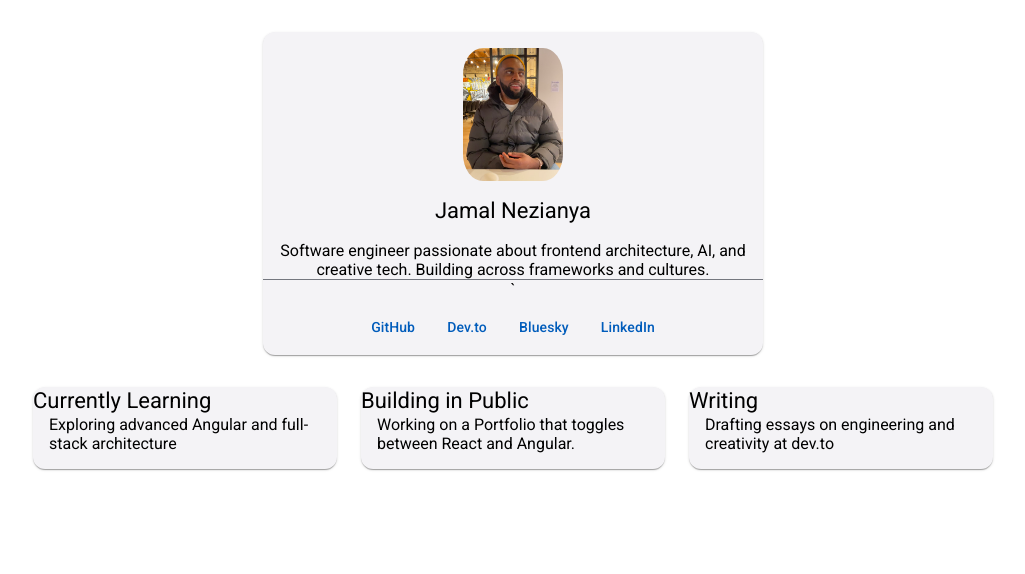
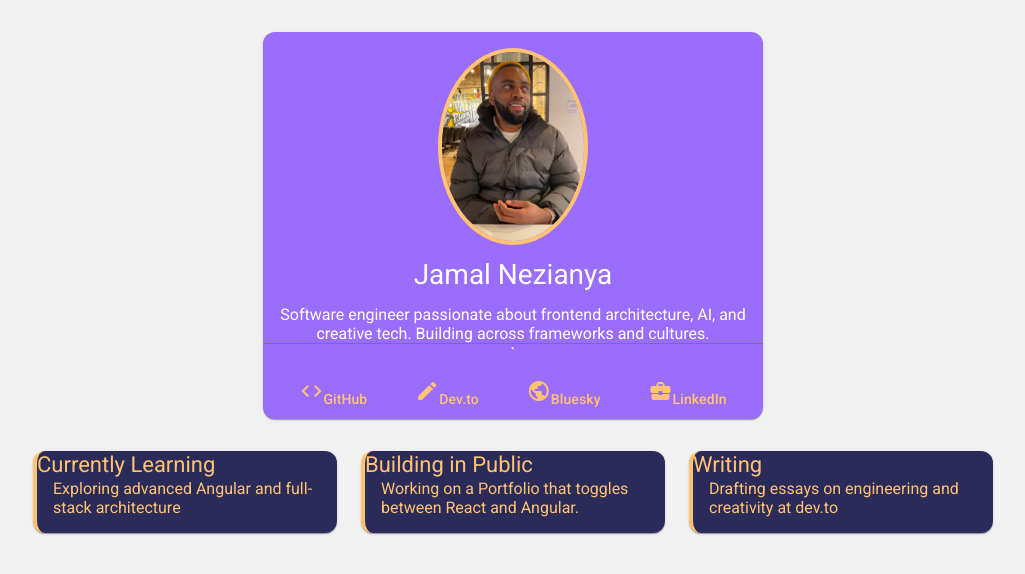
Before and after one commit to jamal-chukwuka/my-angular-portfolio, an Angular app in the folder angular-portfolio/: page / in a window 1280 px wide. Shown: the top 574 px of the page, without its empty margins (127-1152 px from the left). Built offline with nearby package versions, Linux system fonts and the light colour scheme.

Commit message:
Changed color palette

```diff
--- a/angular-portfolio/src/app/components/temp-portfolio/temp-portfolio.component.html
+++ b/angular-portfolio/src/app/components/temp-portfolio/temp-portfolio.component.html
@@ -9,10 +9,16 @@
     </mat-card-content>
         <mat-divider></mat-divider>
     `   <mat-card-actions class="social-links">
-            <a mat-button href="https://github.com/jamal-chukwuka" target="_blank">GitHub</a>
-            <a mat-button href="https://dev.to/jamal-chukwuka" target="_blank">Dev.to</a>
-            <a mat-button href="https://bsky.app/profile/jamal-chukwuka.bsky.social" target="_blank">Bluesky</a>
-            <a mat-button href="https://www.linkedin.com/in/jamal-nezianya/" target="_blank">LinkedIn</a>
+            <a mat-button href="https://github.com/jamal-chukwuka" target="_blank">
+                    <span class="material-icons">code</span><br>GitHub</a>
+            <a mat-button href="https://dev.to/jamal-chukwuka" target="_blank">
+                        <span class="material-icons">edit</span><br>Dev.to</a>
+            <a mat-button href="https://bsky.app/profile/jamal-chukwuka.bsky.social" target="_blank">
+                    <span class="material-icons">public</span><br>Bluesky
+            </a>
+            <a mat-button href="https://www.linkedin.com/in/jamal-nezianya/" target="_blank">
+                    <span class="material-icons">business_center</span><br>LinkedIn
+            </a>
         </mat-card-actions>
     </mat-card>
 
--- a/angular-portfolio/src/app/components/temp-portfolio/temp-portfolio.component.scss
+++ b/angular-portfolio/src/app/components/temp-portfolio/temp-portfolio.component.scss
@@ -1,26 +1,40 @@
+$bg-dark: #f1f1f1;       // lighter than before
+$purple: #9a6dfc;
+$pink: #ffc372;
+$orange: #ffc372;
+$text-light: #ffc372;
+
 .portfolio-container {
+  background-color: $bg-dark;
+  color: $text-light;
+  min-height: 100vh;
+  padding: 2rem;
   display: flex;
   flex-direction: column;
   align-items: center;
   gap: 2rem;
-  padding: 2rem;
-  max-width: 960px;
-  margin: 0 auto;
 }
 
 .profile-card {
+  background-color: $purple;
+  color: white;
   width: 100%;
   max-width: 500px;
-  margin: 0 auto;
   text-align: center;
 
   img[mat-card-image] {
     object-fit: cover;
-    width: 20%;
+    width: 40%;
+    max-width: 150px;
     height: auto;
-    border-radius: 20%;
+    border-radius: 50%;
     margin: 1rem auto;
     display: block;
+    border: 4px solid $pink;
+  }
+
+  mat-card-title {
+    font-size: 1.75rem;
   }
 }
 
@@ -29,16 +43,33 @@
   display: flex;
   justify-content: center;
   flex-wrap: wrap;
-  gap: 0.5rem;
+  gap: 1rem;
+
+  a {
+    color: $orange;
+    text-align: center;
+
+    .material-icons {
+      font-size: 24px;
+      display: block;
+    }
+
+    &:hover {
+      color: $pink;
+    }
+  }
 }
 
 .card-feed {
-  width: 100%;
   display: grid;
   grid-template-columns: repeat(auto-fit, minmax(250px, 1fr));
   gap: 1.5rem;
+  width: 100%;
+  max-width: 960px;
 }
 
 .content-card {
-  height: 100%;
+  background-color: #2b2b5a;  // lighter than #1e1e38
+  border-left: 4px solid $pink;
+  color: $text-light;
 }
```
